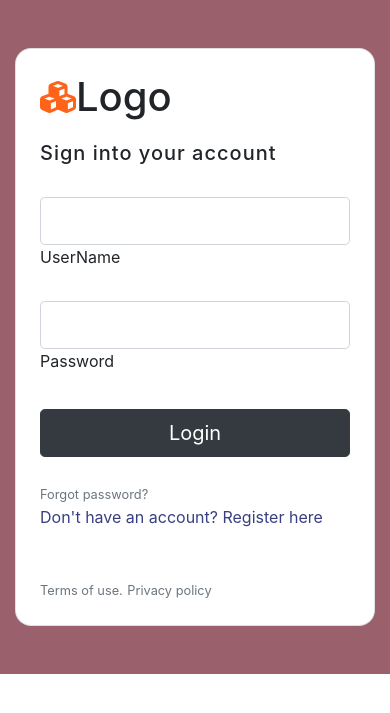
After one commit to MOHAMMEDSAGHEER95/SAAS-Ecommerce, a Django app: template templates/customers/login.html in a window 390 px wide. The commit adds this page. Shown: the top 713 px of the page. Run offline with Django 4.2, Linux system fonts and the light colour scheme; the template is opened without the code that fills it, so the values that code supplies are empty; some libraries are stand-ins or nearby versions.

Commit message:
added dashboard and customer login page

```diff
--- a/goshop/settings.py
+++ b/goshop/settings.py
@@ -207,3 +207,4 @@ if IS_PRODUCTION:
 
 
 ORDER_NUMBERING_FROM = 10000
+LOGOUT_REDIRECT_URL = '/'
--- a/goshop/urls.py
+++ b/goshop/urls.py
@@ -24,6 +24,7 @@ from onboarding.views import PlanListView, OnboardingFormView, CreateOnboarding
 urlpatterns = [
     path('admin/', admin.site.urls),
     path('', PlanListView.as_view(), name='plans'),
+    path("customer/", include('customers.urls')),
     path('products/', include('products.urls')),
     path('basket/', include('basket.urls')),
     path('onboarding/', include('onboarding.urls')),
--- a/templates/base.html
+++ b/templates/base.html
@@ -208,9 +208,9 @@
 </li>
 
               {% if request.user.is_authenticated %}
-        <li class="nav-item"><a  class="nav-link" href="#" style="color:white"><span class="glyphicon glyphicon-log-out"></span> Logout</a></li>
+        <li class="nav-item"><a  class="nav-link" href="{% url 'customers:logout' %}" style="color:white"><span class="glyphicon glyphicon-log-out"></span> Logout</a></li>
         {% else %}
-      <li class="nav-item"><a  class="nav-link" href="#" style="color:white"><span class="glyphicon glyphicon-log-in"></span> Login</a></li>
+      <li class="nav-item"><a  class="nav-link" href="{% url 'customers:login' %}" style="color:white"><span class="glyphicon glyphicon-log-in"></span> Login</a></li>
         {% endif %}
 
       </ul>
--- /dev/null
+++ b/templates/customers/login.html
@@ -0,0 +1,79 @@
+<!DOCTYPE html>
+<html lang="en">
+<head>
+    <meta charset="UTF-8">
+    <title>Customer: Login</title>
+        <meta charset="utf-8">
+    <meta name="viewport" content="width=device-width, initial-scale=1">
+    <link rel="stylesheet" href="https://cdnjs.cloudflare.com/ajax/libs/font-awesome/6.5.1/css/all.min.css">
+    <link rel="stylesheet" href="https://cdn.jsdelivr.net/npm/bootstrap@4.0.0/dist/css/bootstrap.min.css"
+          integrity="sha384-Gn5384xqQ1aoWXA+058RXPxPg6fy4IWvTNh0E263XmFcJlSAwiGgFAW/dAiS6JXm" crossorigin="anonymous">
+    <script src="https://code.jquery.com/jquery-3.6.4.min.js"></script>
+    <script src="https://cdn.jsdelivr.net/npm/popper.js@1.12.9/dist/umd/popper.min.js"
+            integrity="sha384-ApNbgh9B+Y1QKtv3Rn7W3mgPxhU9K/ScQsAP7hUibX39j7fakFPskvXusvfa0b4Q"
+            crossorigin="anonymous"></script>
+    <script src="https://cdn.jsdelivr.net/npm/bootstrap@4.0.0/dist/js/bootstrap.min.js"
+            integrity="sha384-JZR6Spejh4U02d8jOt6vLEHfe/JQGiRRSQQxSfFWpi1MquVdAyjUar5+76PVCmYl"
+            crossorigin="anonymous"></script>
+</head>
+<body>
+<section class="vh-100" style="background-color: #9A616D;">
+  <div class="container py-5 h-100">
+    <div class="row d-flex justify-content-center align-items-center h-100">
+      <div class="col col-xl-10">
+        <div class="card" style="border-radius: 1rem;">
+          <div class="row g-0">
+            <div class="col-md-6 col-lg-5 d-none d-md-block">
+              <img src="https://mdbcdn.b-cdn.net/img/Photos/new-templates/bootstrap-login-form/img1.webp"
+                alt="login form" class="img-fluid" style="border-radius: 1rem 0 0 1rem;" />
+            </div>
+            <div class="col-md-6 col-lg-7 d-flex align-items-center">
+              <div class="card-body p-4 p-lg-5 text-black">
+
+<form action="." method="post" >
+    {% csrf_token %}
+
+                  <div class="d-flex align-items-center mb-3 pb-1">
+                    <i class="fas fa-cubes fa-2x me-3" style="color: #ff6219;"></i>
+                    <span class="h1 fw-bold mb-0">Logo</span>
+                  </div>
+
+                  <h5 class="fw-normal mb-3 pb-3" style="letter-spacing: 1px;">Sign into your account</h5>
+
+                  <div class="form-outline mb-4">
+                    <input type="text" id="form2Example17" name="username" class="form-control form-control-lg" />
+                    <label class="form-label" for="form2Example17">UserName</label>
+                  </div>
+
+                  <div class="form-outline mb-4">
+                    <input type="password" id="form2Example27" name="password" class="form-control form-control-lg" />
+                    <label class="form-label" for="form2Example27">Password</label>
+                  </div>
+
+                  <div class="pt-1 mb-4">
+                    <button class="btn btn-dark btn-lg btn-block" type="submit">Login</button>
+                  </div>
+
+                  <a class="small text-muted" href="#!">Forgot password?</a>
+                  <p class="mb-5 pb-lg-2" style="color: #393f81;">Don't have an account? <a href="#!"
+                      style="color: #393f81;">Register here</a></p>
+                  <a href="#!" class="small text-muted">Terms of use.</a>
+                  <a href="#!" class="small text-muted">Privacy policy</a>
+                </form>
+
+              </div>
+            </div>
+          </div>
+        </div>
+      </div>
+    </div>
+  </div>
+</section>
+
+
+
+
+
+
+</body>
+</html>
```
Also changed, not shown: customers/urls.py (added, +11 -0 lines), customers/views.py (+16 -0 lines), templates/dashboard/base.html (added, +10 -0 lines).
